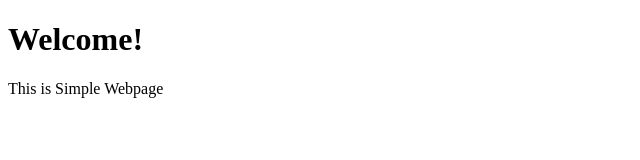
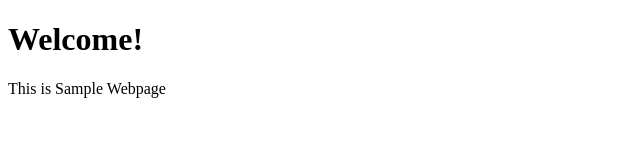
Before and after one commit to Nivedha6698/firstfile, a plain HTML site: page index.html in a window 1280 px wide. Shown: the full height of the page, 0-640 px from the left. Drawn offline with Linux system fonts and the light colour scheme.

Commit message:
modified tag p

```diff
--- a/index.html
+++ b/index.html
@@ -5,6 +5,6 @@
   </head>
   <body>
     <h1>Welcome!</h1>
-    <p>This is Simple Webpage</p>
+    <p>This is Sample Webpage</p>
   </body>
 </html>
```
